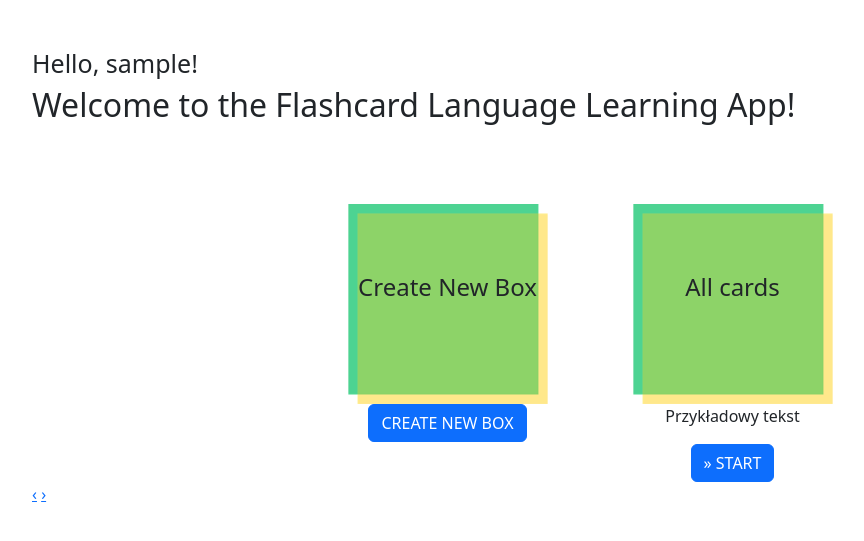
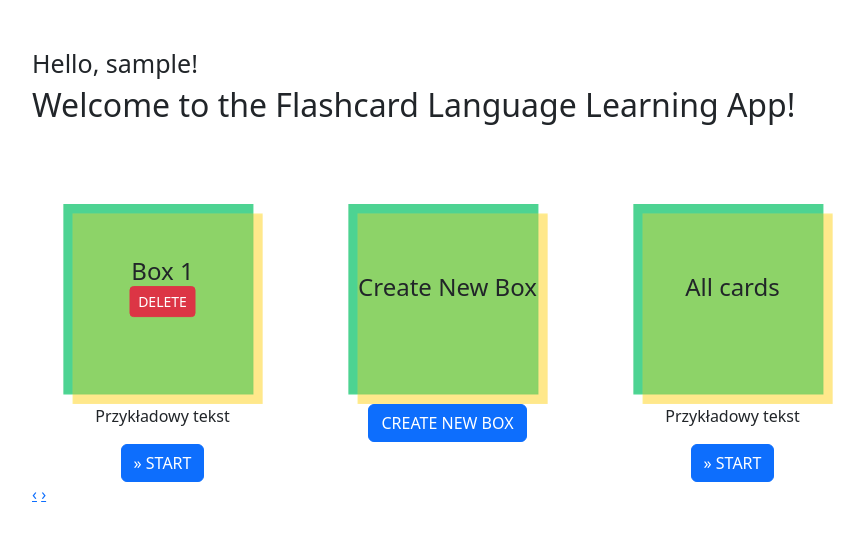
Before and after one commit to iloneczka/flashcards, a Django app: page / in a window 1280 px wide. Shown: the part 55-596 px from the top of the page, without its empty margins (50-914 px from the left). Run offline with Django 4.2, Linux system fonts and the light colour scheme; a user stored in the database is signed in; tables that the repository leaves empty hold one stand-in row (values such as "Sample post"); some libraries are stand-ins or nearby versions.

Commit message:
Edit create new box, ale all box displaying in home.

```diff
--- a/flash/website/templates/home.html
+++ b/flash/website/templates/home.html
@@ -48,18 +48,20 @@
       <div class="row">
         {% for box in unique_boxes %}
           <div class="col-md-3" style="position: relative;">
-            {% if box.box %}
             <div class="thumbnail">
-                <a href="#"><img src="{% static 'images/szablon.png' %}" alt="Box {{ box.box }}"></a>
+              <a href="#"><img src="{% static 'images/szablon.png' %}" alt="Box {{ box.box_number }}"></a>
               <div style="position: absolute; top: 30%; left: 50%; transform: translate(-50%, -50%); text-align: center; width: 100%;">
-                  <h4 style="margin: 0;">Box {{ box.box.box_number }}</h4>
+                <h4 style="margin: 0;">Box {{ box.box_number }}</h4>
+                <form method="post" action="{% url 'delete_box' box.box_number %}" style="display: inline;">
+                  {% csrf_token %}
+                  <button type="submit" class="btn btn-danger btn-sm">DELETE</button>
+                </form>
               </div>
             </div>
             <div class="caption text-center">
               <p>Przykładowy tekst</p>
-                <a class="btn btn-mini btn-primary" href="{% url 'flashcard_program' box_number=box.box.box.number %}">» START</a>
+              <a class="btn btn-mini btn-primary" href="{% url 'flashcard_program' box_number=box.box_number %}">» START</a>
             </div>
-            {% endif %}
           </div>
         {% endfor %}
         <div class="col-md-3" style="position: relative;">
@@ -104,26 +106,54 @@
     $('.carousel').carousel({
       interval: 5000
     });
-
     $('form').submit(function(e) {
       e.preventDefault();
+      var form = $(this);
+
       $.ajax({
-        url: $(this).attr('action'),
+        url: form.attr('action'),
         method: 'POST',
-        data: $(this).serialize(),
+        data: form.serialize(),
         success: function(data) {
           if (data.status === 'success') {
             var newBoxNumber = data.new_box_number;
-            var newBoxHtml = '<div class="item"><div class="row"><div class="col-md-3" style="position: relative;">'+
-              '<div class="thumbnail"><a href="#"><img src="{% static "images/szablon.png" %}" alt="Box ' + newBoxNumber + '"></a>'+
+            var updatedBoxes = data.unique_boxes;
+
+            var newBoxHtml = '<div class="item">'+
+              '<div class="row">'+
+              '<div class="col-md-3" style="position: relative;">'+
+              '<div class="thumbnail"><a href="#">'+
+              '<img src="{% static "images/szablon.png" %}" alt="Box ' + newBoxNumber + '">'+
+              '</a>'+
               '<div style="position: absolute; top: 30%; left: 50%; transform: translate(-50%, -50%); text-align: center; width: 100%;">'+
-              '<h4 style="margin: 0;">Box ' + newBoxNumber + '</h4></div></div><div class="caption text-center">'+
-              '<p>Przykładowy tekst</p><a class="btn btn-mini btn-primary" href="{% url "flashcard_program" box_number=' + newBoxNumber + ' %}">» START</a>'+
-              '</div></div></div></div>';
+              '<h4 style="margin: 0;">Box ' + newBoxNumber + '</h4>'+
+              '</div>'+
+              '</div>'+
+              '<div class="caption text-center">'+
+              '<p>Przykładowy tekst</p>'+
+              '<a class="btn btn-mini btn-primary" href="{% url "flashcard_program" box_number=' + newBoxNumber + ' %}">» START</a>'+
+              '</div>'+
+              '</div>'+
+              '</div>'+
+              '</div>';
 
             $('#myCarousel .carousel-inner').append(newBoxHtml);
             $('#myCarousel .item').removeClass('active');
             $('#myCarousel .item:last-child').addClass('active');
+
+            var boxListHtml = '';
+            updatedBoxes.forEach(function(box) {
+              boxListHtml += '<div class="col-md-3" style="position: relative;">'+
+                '<div class="thumbnail"><a href="#"><img src="{% static "images/szablon.png" %}" alt="Box ' + box.box_number + '"></a>'+
+                '<div style="position: absolute; top: 30%; left: 50%; transform: translate(-50%, -50%); text-align: center; width: 100%;">'+
+                '<h4 style="margin: 0;">Box ' + box.box_number + '</h4></div></div>'+
+                '<div class="caption text-center"><p>Przykładowy tekst</p>'+
+                '<a class="btn btn-mini btn-primary" href="{% url "flashcard_program" box_number=' + box.box_number + ' %}">» START</a>'+
+                '</div></div>';
+            });
+
+            // Wstawienie nowej listy pudełek na stronie
+            $('.item.active .row').html(boxListHtml);
           }
         }
       });
--- a/flash/website/urls.py
+++ b/flash/website/urls.py
@@ -23,5 +23,5 @@ urlpatterns = [
     path('logout/', views.user_logout, name='logout'),
     path('accounts/', include('django.contrib.auth.urls')),
     path('create_new_box/', views.create_new_box, name='create_new_box'),
-    path('delete_box/<int:box_id>/', views.delete_box, name='delete_box'),
+    path('delete_box/<int:box_number>/', views.delete_box, name='delete_box'),
 ]
--- a/flash/website/views.py
+++ b/flash/website/views.py
@@ -23,7 +23,6 @@ def home(request):
     if not request.user.is_authenticated:
         return redirect('login')
 
-    unique_boxes = Box.get_unique_boxes(request.user)
     if request.method == 'POST' and 'create_box' in request.POST:
         Box.create_new_box(request.user)
         return redirect('home')
@@ -32,7 +31,9 @@ def home(request):
         box_id = request.POST.get('box_id')
         box = get_object_or_404(Box, pk=box_id, user=request.user)
         box.delete()
-        return JsonResponse({'status': 'success'})
+
+    # Fetch unique boxes for the logged-in user
+    unique_boxes = Box.get_unique_boxes(request.user)
 
     return render(request, 'home.html', {'unique_boxes': unique_boxes})
 
@@ -86,14 +87,15 @@ def create_new_box(request):
         print('Drukuje new_box_number', new_box_number)
 
         Box.objects.create(user=user, box_number=new_box_number)
+        unique_boxes = Box.get_unique_boxes(request.user)
 
-        return JsonResponse({'status': 'success', 'new_box_number': new_box_number})
+        return JsonResponse({'status': 'success', 'new_box_number': new_box_number, 'unique_boxes': list(unique_boxes)})
     return JsonResponse({'status': 'error'})
 
 
-def delete_box(request, box_id):
+def delete_box(request, box_number):
     if request.method == 'POST':
-        box = get_object_or_404(Box, pk=box_id, user=request.user)
+        box = Box.objects.get(user=request.user, box_number=box_number)
         box.delete()
         return JsonResponse({'status': 'success'})
     return JsonResponse({'status': 'error'})
```
Lines whose indentation alone changed are shown as unchanged.
